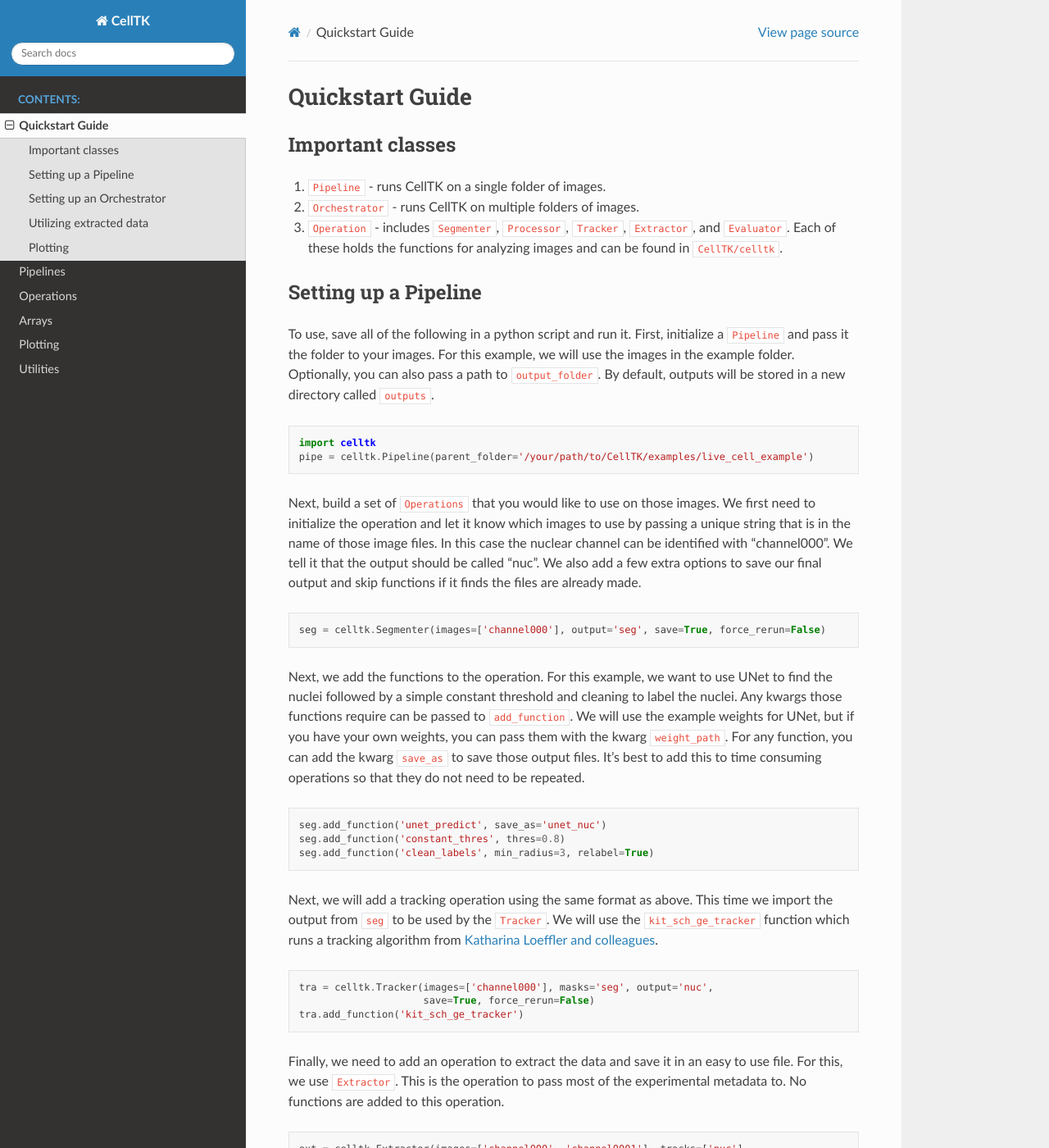
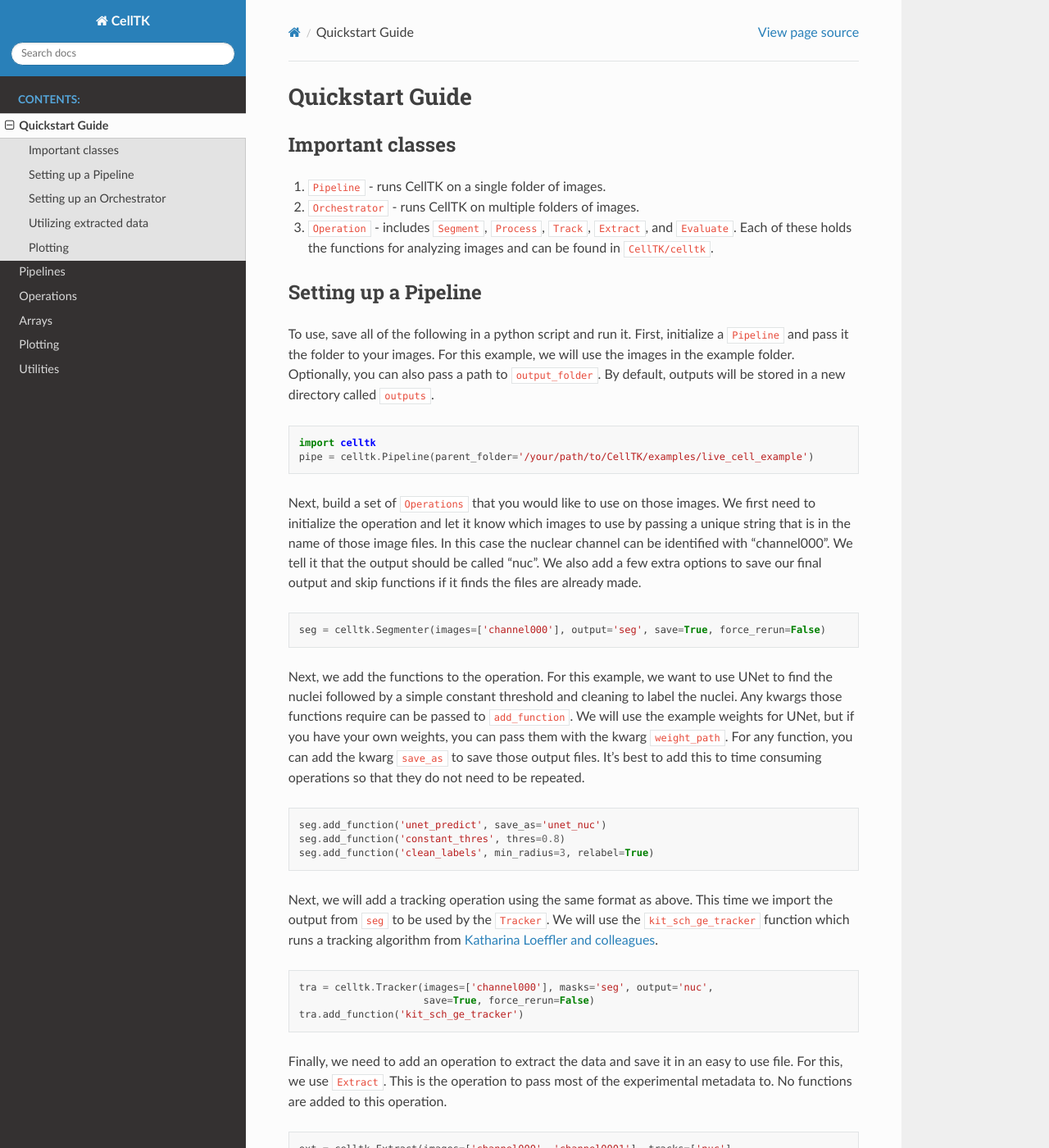
Before and after one commit to sjeknic/CellTK, a Sphinx documentation site: the page built from docs/quick.rst, in a window 1280 px wide and 1400 px high. Shown: the whole window at 82% size. Built offline with Sphinx 7.4.7 and the Read the Docs theme 2.0.0, drawn with Linux system fonts in a browser that asks for light colours.

Commit message:
Attempting to include logo

```diff
--- a/docs/index.rst
+++ b/docs/index.rst
@@ -3,8 +3,10 @@
    You can adapt this file completely to your liking, but it should at least
    contain the root `toctree` directive.
 
-Welcome to CellTK!
-==================
+.. image:: logo/black-largeAsset.png
+
+Welcome to CellTK2!
+===================
 
 CellTK is collection of tools to simplify working with live-cell and fixed-cell microscopy data. It contains tools for segmenting, tracking, and analyzing images of both mammalian cells and bacterial microcolonies. Once the data are extracted, CellTK further includes, among others, tools for filtering data, building plots, finding peaks, and calculating mutual information. These tools can be used as stand-alone functions or as part of a larger analysis pipeline. More tools are on the way, and if there is anything you would like to see added, please create an issue on github.
 
--- a/docs/quick.rst
+++ b/docs/quick.rst
@@ -6,7 +6,7 @@ Important classes
 
 #. ``Pipeline`` - runs CellTK on a single folder of images.
 #. ``Orchestrator`` - runs CellTK on multiple folders of images.
-#. ``Operation`` - includes ``Segmenter``, ``Processor``, ``Tracker``, ``Extractor``, and ``Evaluator``. Each of these holds the functions for analyzing images and can be found in ``CellTK/celltk``.
+#. ``Operation`` - includes ``Segment``, ``Process``, ``Track``, ``Extract``, and ``Evaluate``. Each of these holds the functions for analyzing images and can be found in ``CellTK/celltk``.
 
 
 Setting up a Pipeline
@@ -42,11 +42,11 @@ Next, we will add a tracking operation using the same format as above. This time
                          save=True, force_rerun=False)
     tra.add_function('kit_sch_ge_tracker')
 
-Finally, we need to add an operation to extract the data and save it in an easy to use file. For this, we use ``Extractor``. This is the operation to pass most of the experimental metadata to. No functions are added to this operation.
+Finally, we need to add an operation to extract the data and save it in an easy to use file. For this, we use ``Extract``. This is the operation to pass most of the experimental metadata to. No functions are added to this operation.
 
 ::
 
-    ext = celltk.Extractor(images=['channel000', 'channel0001'], tracks=['nuc'],
+    ext = celltk.Extract(images=['channel000', 'channel0001'], tracks=['nuc'],
                            regions=['nuc'], channels=['tritc', 'fitc'],
                            time=10, min_trace_length=5, force_rerun=True)
 
```
Also changed, not shown: README.md (+1 -0 lines), docs/logo/black-largeAsset.png (added).
